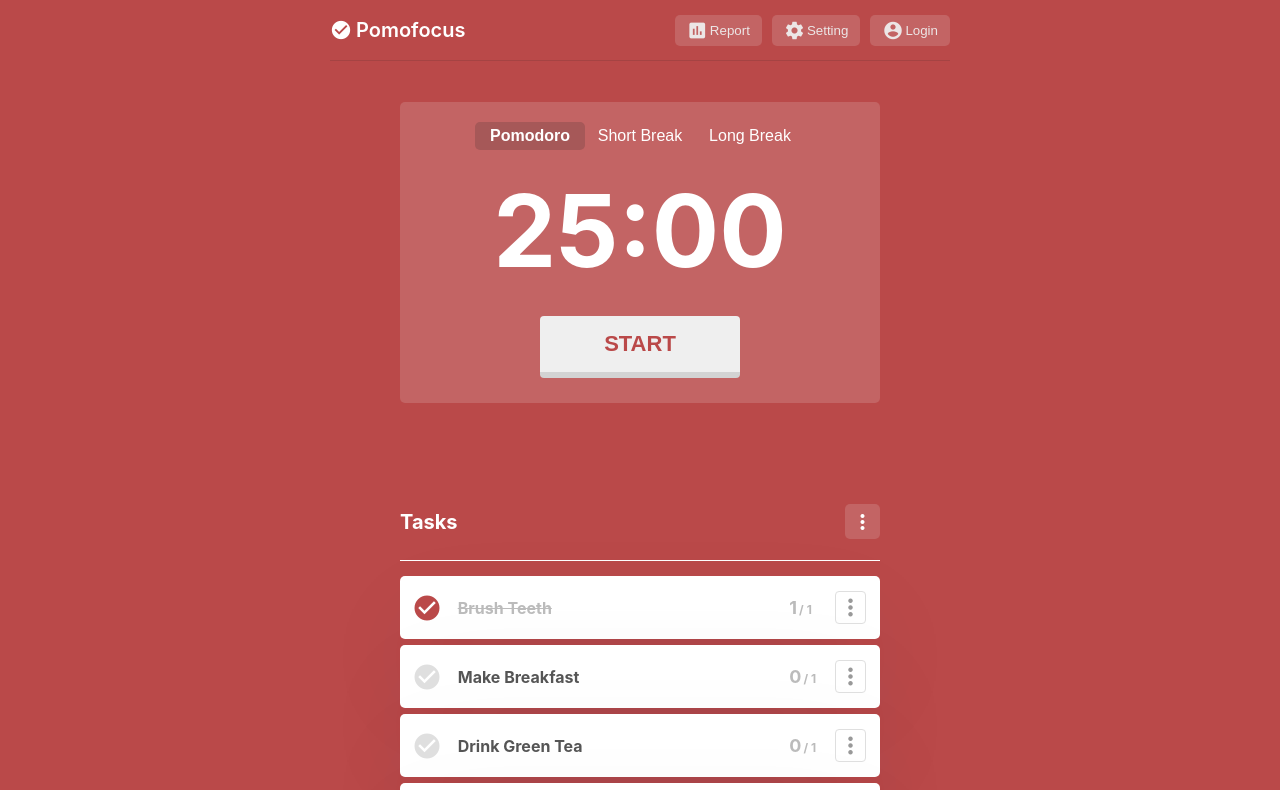
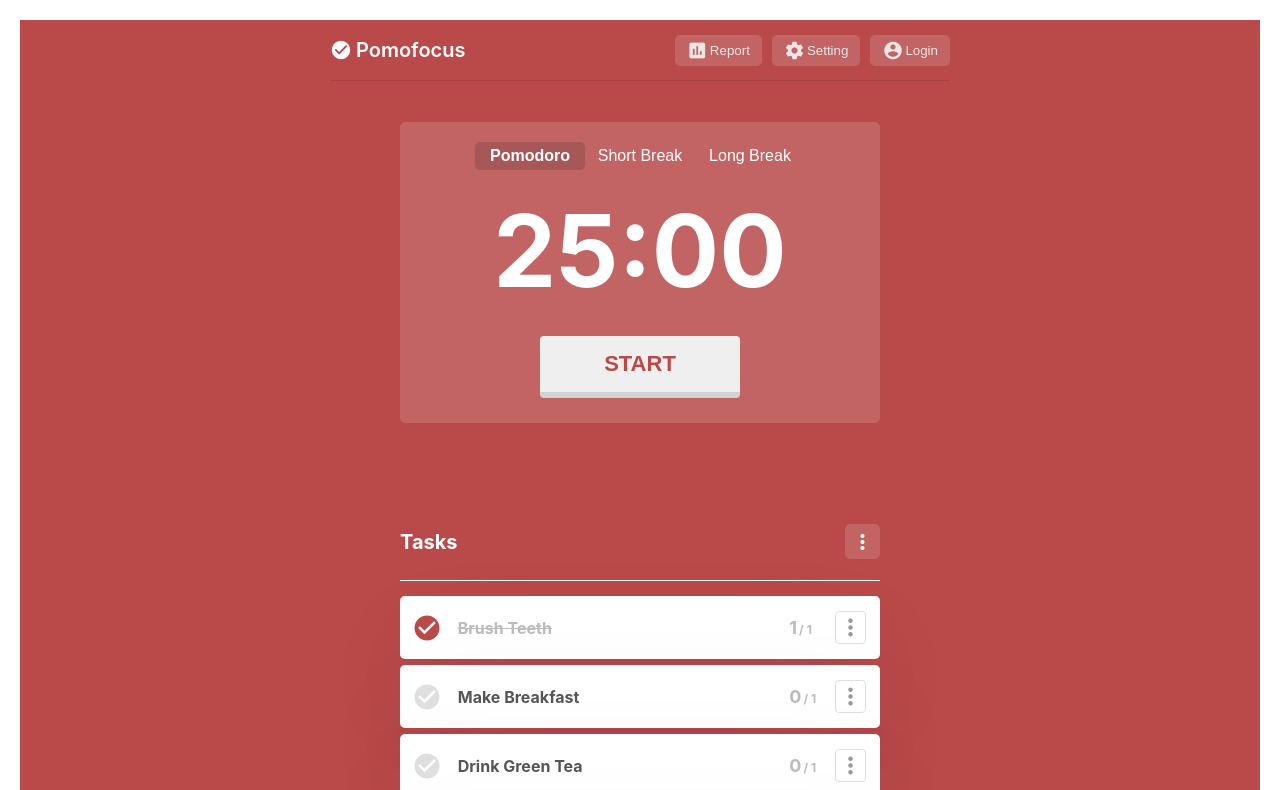
Before and after one commit to awkwardblackcoder/pomofocus-io-clone-vuejs, a Vue app: page / in a window 1280 px wide. Shown: the top 790 px of the page. Built offline with nearby package versions, Linux system fonts and the light colour scheme.

Commit message:
update styling and comment out unnecessary console.log statements

```diff
--- a/src/assets/css/style.css
+++ b/src/assets/css/style.css
@@ -15,6 +15,7 @@
   display: flex;
   justify-content: center;
   padding: 0 12px;
+  margin: 20px;
 }
 
 .container div {
--- a/src/components/PomodoroTimer.vue
+++ b/src/components/PomodoroTimer.vue
@@ -81,7 +81,7 @@
       let formattedTimeValue = `${minutes.toString().padStart(2, "0")}:${seconds
         .toString()
         .padStart(2, "0")}`;
-      console.info(formattedTimeValue);
+      //console.info(formattedTimeValue);
       return formattedTimeValue;
     },
   },
@@ -109,7 +109,7 @@
       let date = new Date();
       let minutes = date.getMinutes();
       let endTime = date.setMinutes(minutes + this.timeSpan);
-      console.info("end_time::", endTime);
+      //console.info("end_time::", endTime);
       return endTime;
     },
 
@@ -147,7 +147,7 @@
     getRemainingTime(end_time) {
       let currentTime = new Date().getTime();
       this.remainingTime = end_time - currentTime;
-      console.info("remainingTime::", this.remainingTime);
+      //console.info("remainingTime::", this.remainingTime);
     },
 
     resetTimer() {
```
